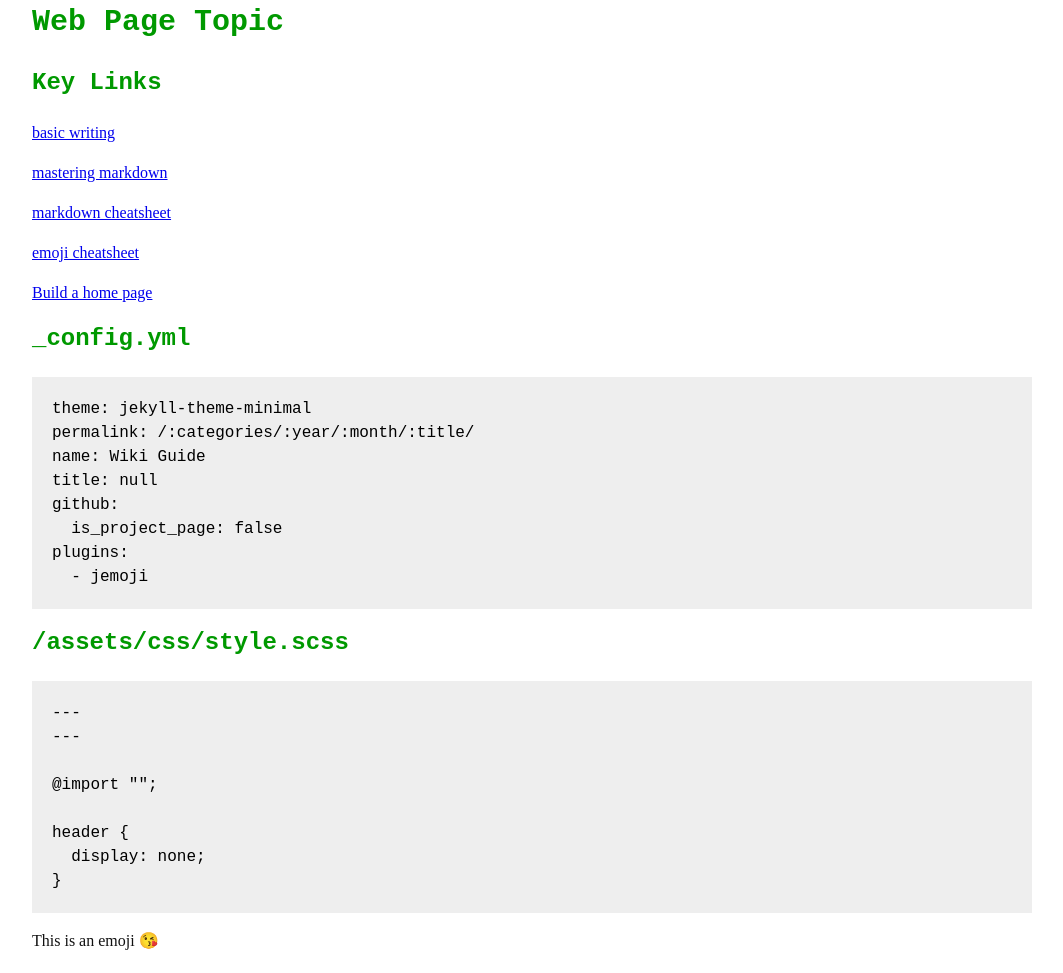
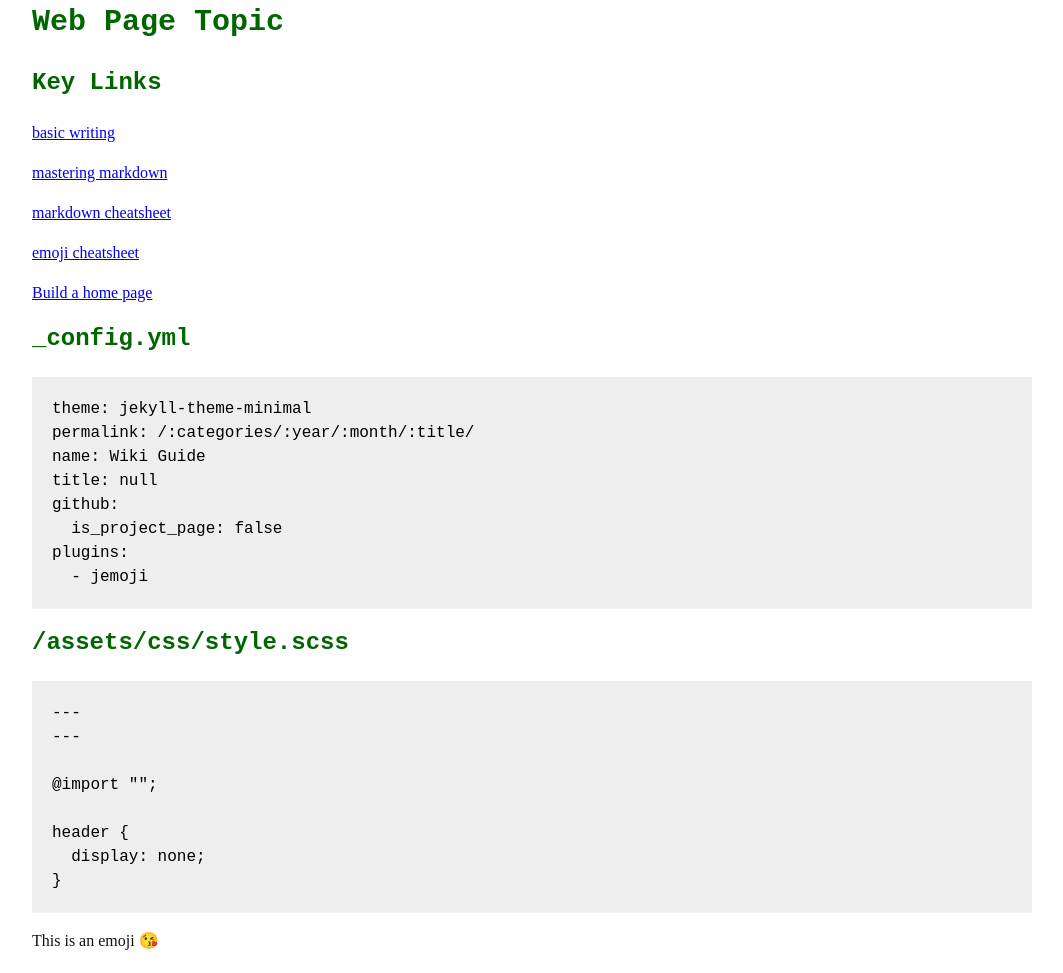
Before and after one commit to profphillips/wikibasics, a Jekyll site: the page built from index.md, in a window 1280 px wide. Shown: the whole page, without its empty margins (108-1171 px from the left). Built offline with Jekyll 4.4.1, drawn with Linux system fonts in a browser that asks for light colours; emoji names are drawn with the system emoji font; our own code applies the rules of GitHub Pages for plain Markdown files.

Commit message:
Update style.scss

```diff
--- a/assets/css/style.scss
+++ b/assets/css/style.scss
@@ -4,7 +4,7 @@ $container-max-width: 1000px;
 $body-background: #fff;
 $body-foreground: #111;
 $body-font-family: 'Monaco, "Bitstream Vera Sans Mono", "Lucida Console", Terminal, monospace';
-$header-color: #009900;
+$header-color: #006600;
 $pre-background: #eee;
 $pre-foreground: #000;
 $link-color: #3090f0;
```
